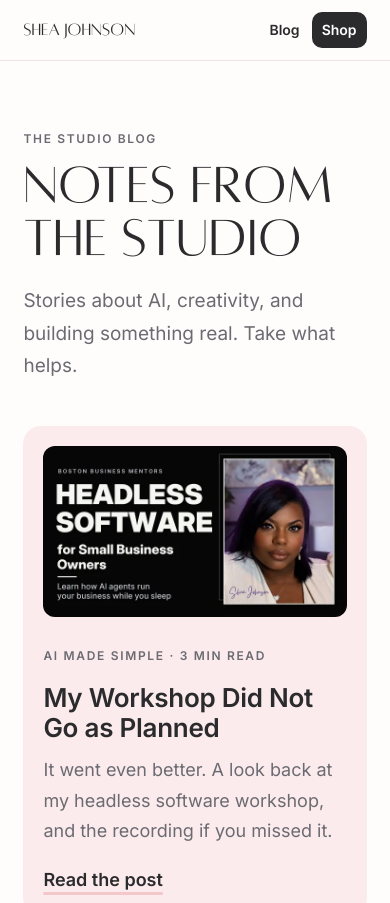
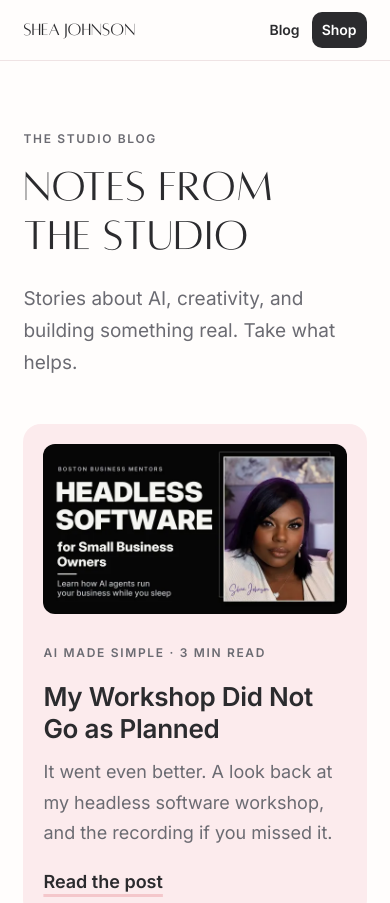
Before and after one commit to sheabooking/mssheajohnson-website, a plain HTML site: page blog/index.html in a window 390 px wide. Shown: the top 903 px of the page. Drawn offline with Linux system fonts and the light colour scheme.

Commit message:
Blog: more breathing room in headings (Notes from the Studio, post titles, featured title), phone sizes match the homepage hero (preview for Shea 11/19)
Co-Authored-By: Claude Opus 5.5 <noreply@anthropic.com>

```diff
--- a/blog/blog.css
+++ b/blog/blog.css
@@ -32,14 +32,14 @@ a { color: inherit; }
 /* ---------- Blog home ---------- */
 .blog-head { padding: 72px 0 44px; }
 .blog-head .kicker { display: block; }
-.blog-head h1 { margin-top: 14px; font: 400 clamp(56px, 9vw, 112px)/0.95 "Alta", Georgia, serif; letter-spacing: 0.01em; }
+.blog-head h1 { margin-top: 18px; font: 400 clamp(56px, 9vw, 112px)/1.04 "Alta", Georgia, serif; letter-spacing: 0.02em; }
 .blog-head p { margin-top: 20px; max-width: 46ch; font-size: 19px; color: var(--slate); }
 
 .kicker { font: 600 12px/1 "Inter", sans-serif; letter-spacing: 0.14em; text-transform: uppercase; color: var(--slate); }
 
 .featured { display: grid; grid-template-columns: 1.3fr 1fr; gap: 40px; align-items: center; text-decoration: none; padding: 32px; margin-bottom: 96px; background: var(--wash); border-radius: 18px; }
 .featured img { width: 100%; aspect-ratio: 1200 / 675; object-fit: cover; border-radius: 12px; }
-.featured h2 { margin-top: 14px; font: 600 clamp(26px, 3.4vw, 38px)/1.15 "Inter", system-ui, sans-serif; letter-spacing: -0.01em; }
+.featured h2 { margin-top: 14px; font: 600 clamp(26px, 3.4vw, 38px)/1.24 "Inter", system-ui, sans-serif; letter-spacing: -0.01em; }
 .featured p { margin-top: 12px; color: var(--slate); }
 .featured .more { margin-top: 18px; display: inline-block; font-weight: 600; text-decoration: underline; text-decoration-color: var(--blush); text-decoration-thickness: 3px; text-underline-offset: 6px; }
 .featured:hover h2 { text-decoration: underline; text-decoration-color: var(--blush); text-decoration-thickness: 3px; text-underline-offset: 6px; }
@@ -49,7 +49,7 @@ a { color: inherit; }
 .post-head .back { font-size: 15px; color: var(--slate); text-decoration: none; }
 .post-head .back:hover { color: var(--ink); text-decoration: underline; }
 .post-head .kicker { display: block; margin-top: 28px; }
-.post-head h1 { margin-top: 14px; font: 600 clamp(34px, 5.2vw, 52px)/1.1 "Inter", system-ui, sans-serif; letter-spacing: -0.015em; }
+.post-head h1 { margin-top: 16px; font: 600 clamp(34px, 5.2vw, 52px)/1.18 "Inter", system-ui, sans-serif; letter-spacing: -0.015em; }
 .post-head .sub { margin-top: 16px; font-size: 21px; line-height: 1.5; color: var(--slate); }
 .byline { margin-top: 22px; display: flex; align-items: center; gap: 12px; font-size: 15px; color: var(--slate); }
 .byline img { width: 44px; height: 44px; border-radius: 50%; object-fit: cover; object-position: 50% 30%; }
@@ -105,3 +105,10 @@ figure.portrait img { aspect-ratio: 4 / 3; object-fit: cover; object-position: 5
 .card p { margin-top: 6px; font-size: 16px; color: var(--slate); }
 .card:hover h3 { text-decoration: underline; text-decoration-color: var(--blush); text-decoration-thickness: 3px; text-underline-offset: 5px; }
 @media (max-width: 720px) { .grid { grid-template-columns: 1fr; } }
+/* Phones: same breathing room as the homepage hero (Shea 11/19) */
+@media (max-width: 820px) {
+  .blog-head h1 { font-size: clamp(38px, 11.4vw, 48px); line-height: 1.1; }
+  .blog-head p { margin-top: 22px; }
+  .post-head h1 { font-size: 31px; line-height: 1.26; text-wrap: balance; }
+  .post-head .sub { margin-top: 18px; }
+}
```
